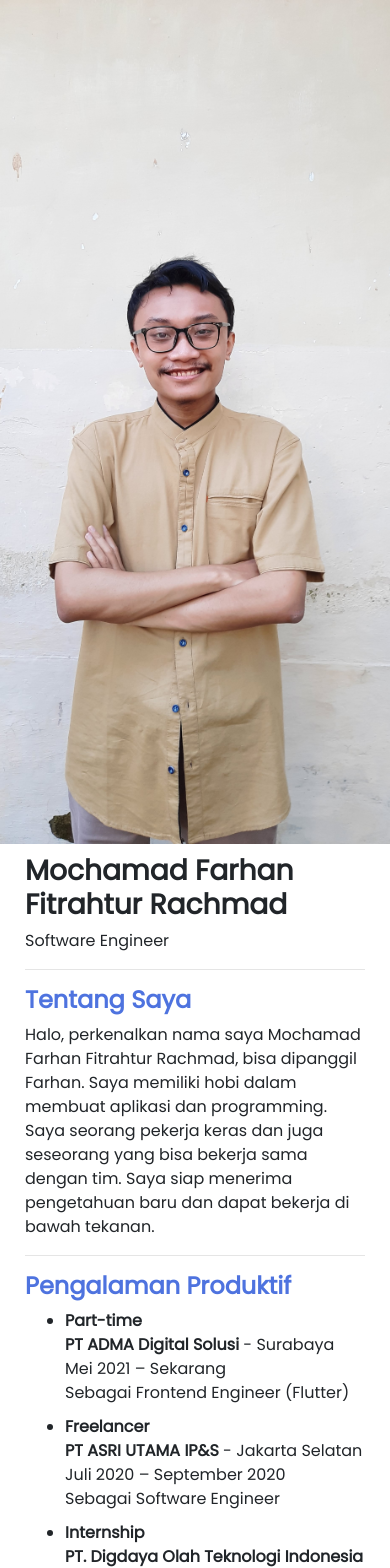
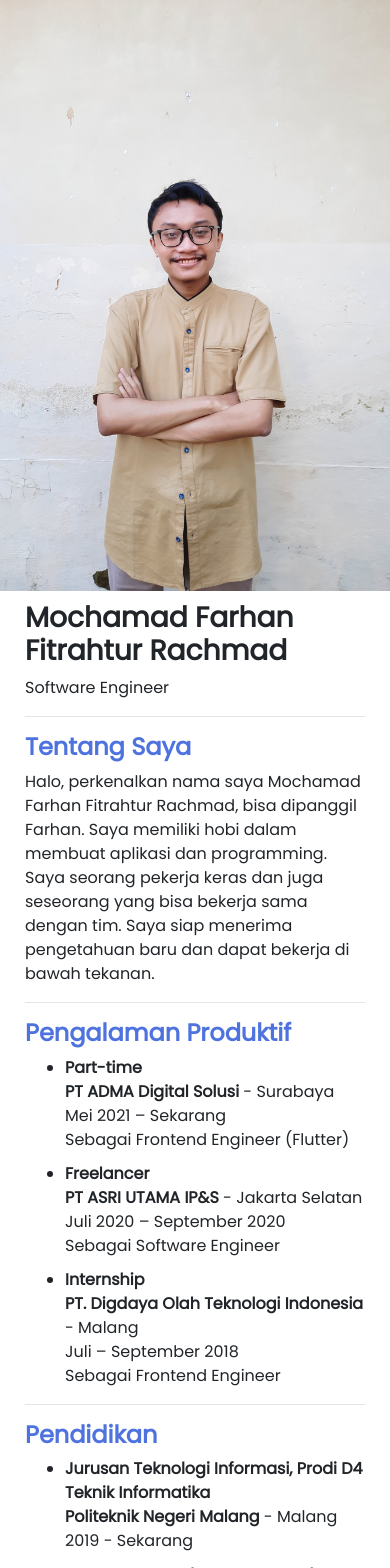
Before and after one commit to farhanfr/halo-mfarhanfr, a React (Create React App) app: page / in a window 390 px wide. Shown: the top 1568 px of the page. Built offline with nearby package versions, Linux system fonts and the light colour scheme.

Commit message:
update responsive

```diff
--- a/src/pages/home/HomePage.js
+++ b/src/pages/home/HomePage.js
@@ -144,12 +144,12 @@ const HomePage = () => {
                                 <a href='https://gitlab.com/farhanfitrahtur'>https://gitlab.com/farhanfitrahtur</a>
                             </li>
                             <div style={{ height: '10px' }}></div>
-                            <li>
+                            {/* <li>
                                 <b>Sertifikat</b>
                                 <div></div>
                                 <a href='https://drive.google.com/drive/folders/1_d0RLoN_IEPuI82FaIm4EN09H-iHkI7B?usp=sharing'>https://drive.google.com/drive/folders/1_d0RLoN_IEPuI82FaIm4EN09H-iHkI7B?usp=sharing</a>
                             </li>
-                            <div style={{ height: '10px' }}></div>
+                            <div style={{ height: '10px' }}></div> */}
                             <li>
                                 <b>Medium</b>
                                 <div></div>
--- a/src/pages/home/home.css
+++ b/src/pages/home/home.css
@@ -25,6 +25,13 @@
     .base-home {
         display: flex;
         flex-direction: column;
+    }
+    .base-home .side-left {
+        height: 70vh;
+    }
+    .base-home .side-right {
+        height: auto;
+        overflow-y: hidden;
     }
 }
 
```
